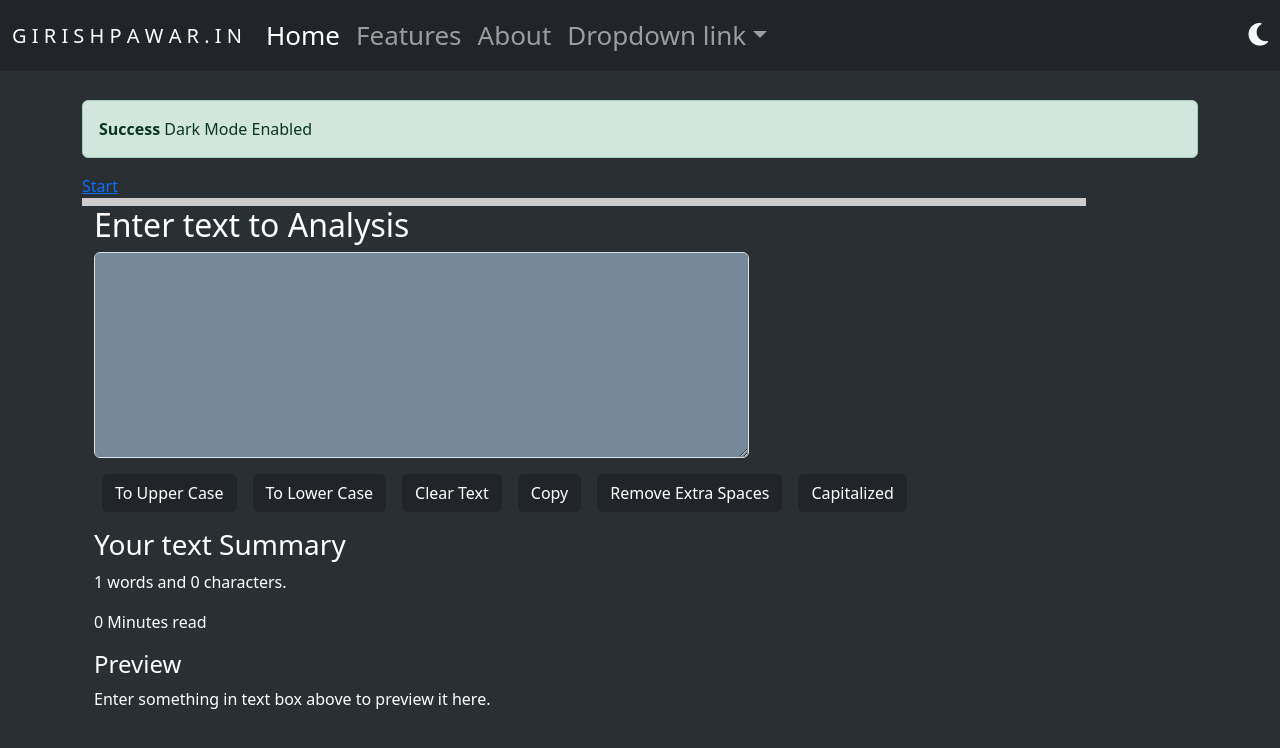
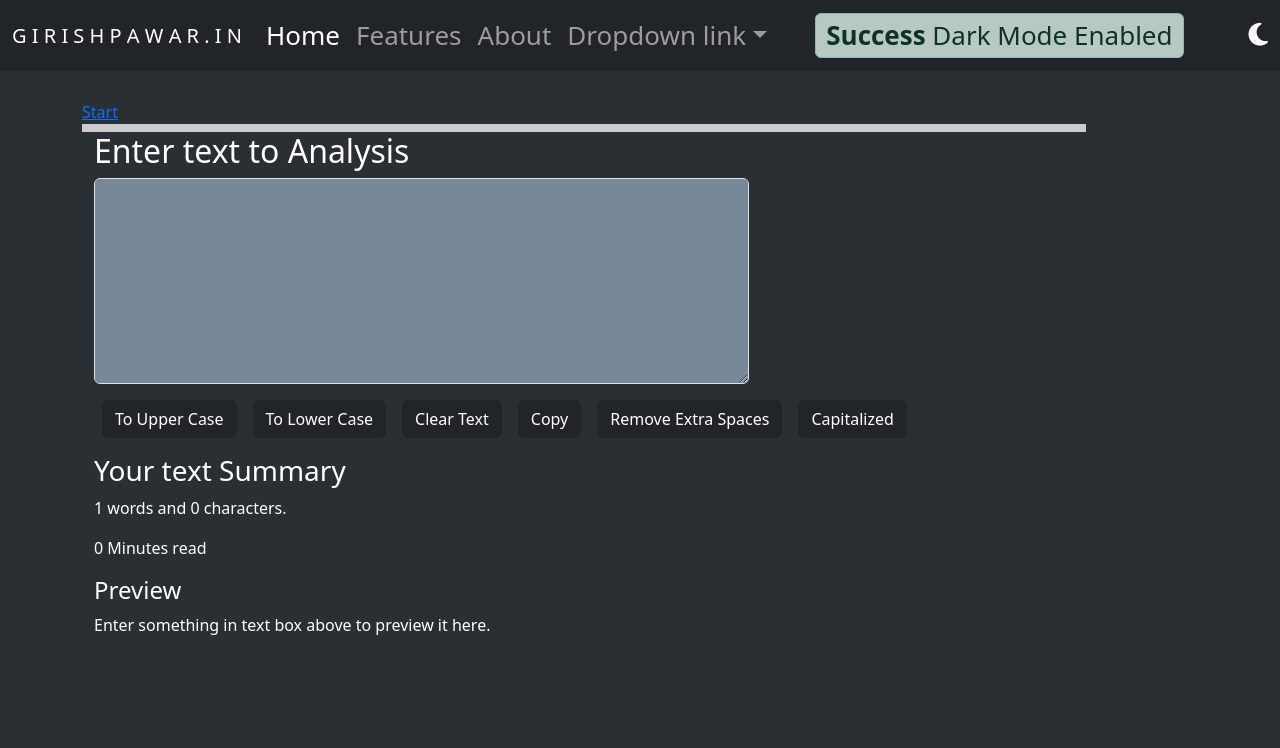
Before and after one commit to giiriishpawar/giiriishpawar, a React (Create React App) app: page / in a window 1280 px wide. Both pictures are taken after a click on the element 1258 px from the left and 35 px from the top of the page. Shown: the top 748 px of the page. Built offline with nearby package versions, Linux system fonts and the light colour scheme; the HTML template or start-up script is replaced by a standard one.

Commit message:
alert message move to nav bar.

```diff
--- a/src/App.js
+++ b/src/App.js
@@ -26,7 +26,7 @@ function App() {
     });
     setTimeout(()=>{
       setAlert(null);
-    }, 3000);
+    }, 7000);
   }
 
   const toggleMode = ()=> {
@@ -47,13 +47,13 @@ function App() {
   return (
     <div className="container">
       <header className="App-header">
-        <Navbar title={`${firstName} ${lastName} . I N`} aboutText="About" mode={mode} toggleMode={toggleMode}/>
+        <Navbar title={`${firstName} ${lastName} . I N`} aboutText="About" mode={mode} toggleMode={toggleMode} alert={alert}/>
         {/* <Navbar/> */}
         {/* for isRequired
         <Navbar title="Girish Pawar"/> */}
       </header>
       <section>
-      <Alert alert={alert}/>
+      {/* <Alert alert={alert}/> */}
       <ProgressBar mode={mode}></ProgressBar>
         <TextForm lable="Enter text to Analysis" mode={mode} showAlert={showAlert}/>
         {/* <About/> */}
--- a/src/components/layout/navigation/Navbar/Navbar.js
+++ b/src/components/layout/navigation/Navbar/Navbar.js
@@ -1,7 +1,10 @@
 import React from 'react'
 import PropTypes from 'prop-types';
+import Alert from '../../../../views/Alerts/Alert';
+
 
 export default function Navbar(props) {
+
   return (
     <nav className={`navbar fixed-top navbar-expand-lg navbar-${props.mode} bg-${props.mode}`}>
         <div className="container-fluid">
@@ -32,6 +35,7 @@ export default function Navbar(props) {
                 </li>
             </ul>
             </div>
+            <div><Alert alert={props.alert}></Alert></div>
             <div className={`form-check form-switch text-${props.mode==='dark'?'light':'dark'}`}>
             <span className="fa-solid fa-moon" onClick={props.toggleMode}></span>
                 {/* <input className="form-check-input" type="checkbox" role="switch" id="flexSwitchCheckDefault" onClick={props.toggleMode}/>
--- /dev/null
+++ b/src/views/Alerts/Alert.css
@@ -0,0 +1,15 @@
+.sm-alert {
+    padding: 2px 10px 2px 10px !important;
+    margin:0px !important;
+    animation: fadeInAnimation ease 5s;
+    animation-iteration-count: 1;
+    animation-fill-mode: forwards;
+}
+@keyframes fadeInAnimation {
+    0% {
+        opacity: 0;
+    }
+    100% {
+        opacity: 1;
+    }
+}
--- a/src/views/Alerts/Alert.js
+++ b/src/views/Alerts/Alert.js
@@ -1,9 +1,10 @@
-import React from 'react'
+import React from 'react';
+import './Alert.css';
 
 export default function Alert(props) {
   return (
     props.alert &&
-        <div className={`alert alert-${props.alert.type.toLowerCase()}`} role="alert">
+        <div className={`alert alert-${props.alert.type.toLowerCase()} sm-alert`} role="alert">
             <strong>{props.alert.type}</strong> {props.alert.msg}
         </div>
   )
```
